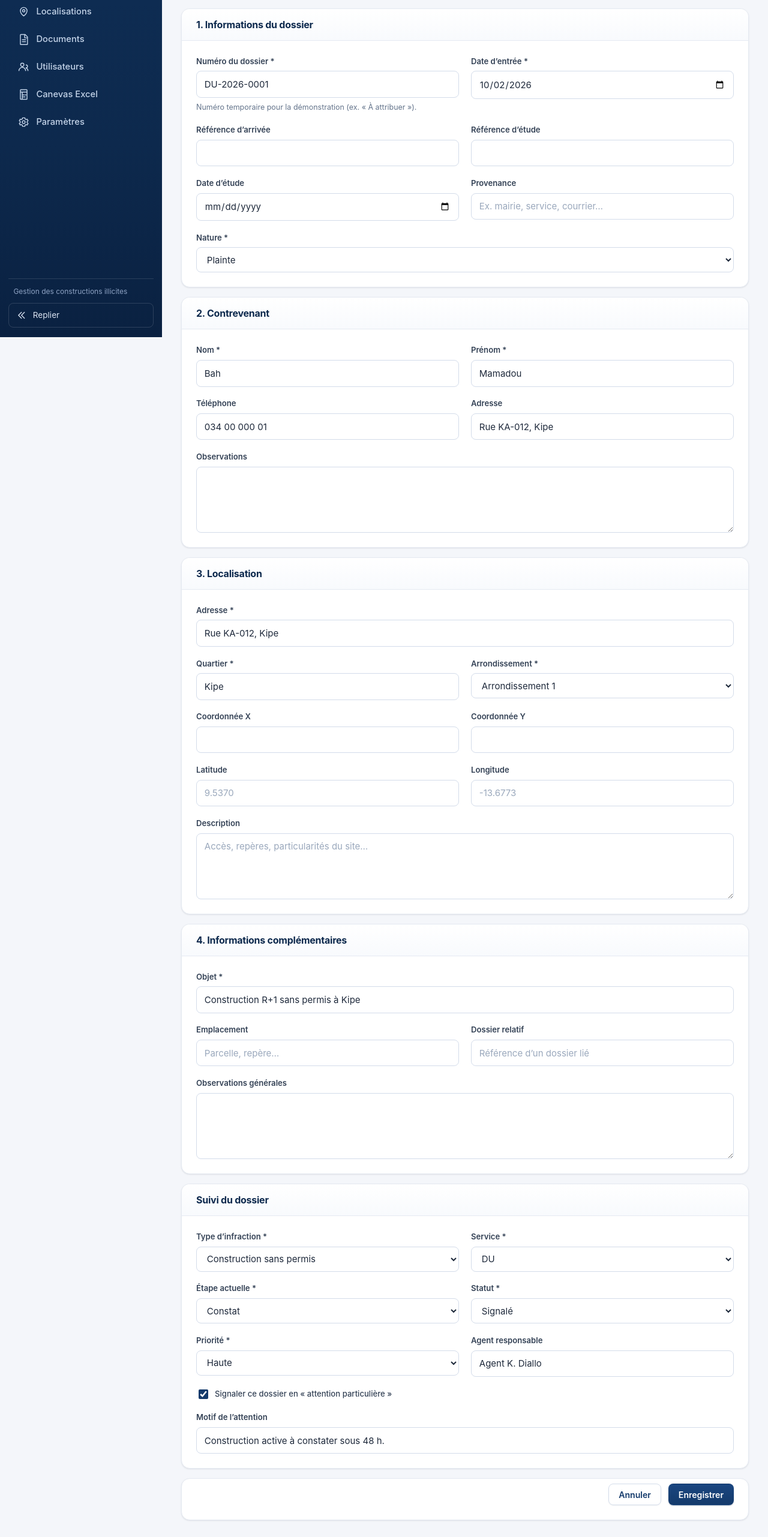
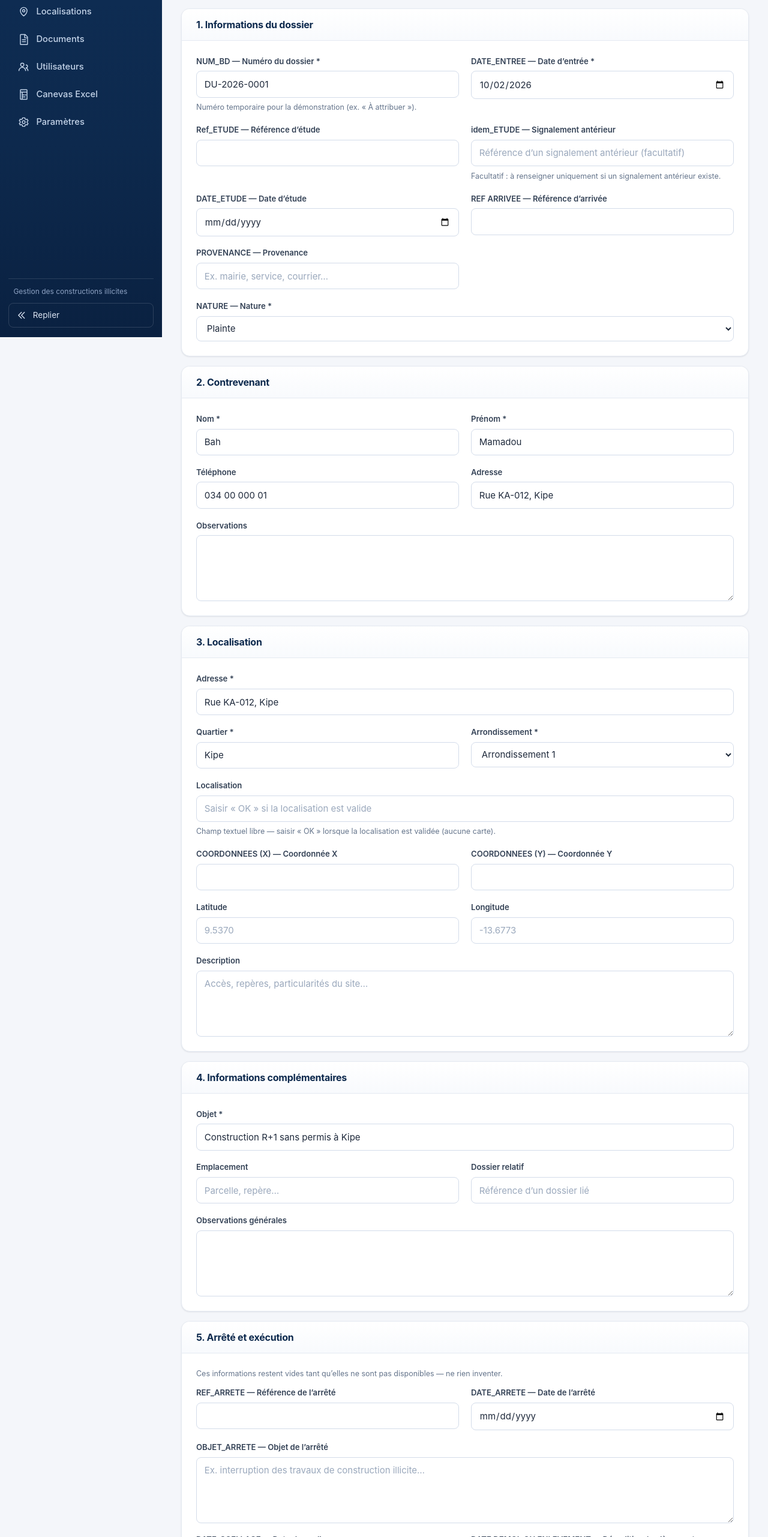
Before and after one commit to randriamiharyDani/frontend-du-cua, an Angular app: page /admin/dossiers/1/modifier in a window 1280 px wide. Shown: the part 238-2800 px from the top of the page at 60% size. Built offline with nearby package versions, Linux system fonts and the light colour scheme.

Commit message:
rectifiation des interface de chaque page

```diff
--- a/src/app/core/data/dossiers.mock.ts
+++ b/src/app/core/data/dossiers.mock.ts
@@ -58,6 +58,7 @@ export const DOSSIERS_MOCK: Dossier[] = SEEDS.map((s) => ({
     dateEntree: s.dateEntree,
     referenceArrivee: '',
     referenceEtude: '',
+    idemEtude: '',
     dateEtude: '',
     provenance: '',
     nature: s.nature,
@@ -71,6 +72,7 @@ export const DOSSIERS_MOCK: Dossier[] = SEEDS.map((s) => ({
   },
   localisation: {
     adresse: s.adresse,
+    localisation: '',
     quartier: s.quartier,
     arrondissement: s.arrondissement,
     coordX: '',
@@ -84,6 +86,13 @@ export const DOSSIERS_MOCK: Dossier[] = SEEDS.map((s) => ({
     emplacement: '',
     dossierRelatif: '',
     observationsGenerales: '',
+  },
+  arretes: {
+    refArrete: '',
+    dateArrete: '',
+    objetArrete: '',
+    dateScellage: '',
+    dateDemolOuEnlevement: '',
   },
   type: s.type,
   service: s.service,
--- a/src/app/features/admin/canevas-excel.component.html
+++ b/src/app/features/admin/canevas-excel.component.html
@@ -69,9 +69,7 @@
               @for (col of colonnes; track col.cle; let i = $index) {
                 <td [class.col-fixe]="i === 0" [class.nowrap]="col.cle === 'numero' || col.cle === 'dateEntree'">
                   @switch (col.cle) {
-                    @case ('service') { <span class="badge badge--info">{{ l[col.cle] }}</span> }
                     @case ('nature') { <span class="badge badge--neutral">{{ l[col.cle] }}</span> }
-                    @case ('etape') { <span class="badge badge--warning">{{ l[col.cle] }}</span> }
                     @default {
                       @if (l[col.cle]) { {{ l[col.cle] } } @else { <span class="vide">—</span> }
                     }
@@ -85,7 +83,7 @@
     </div>
 
     <div class="pagination">
-      <span class="muted small">{{ lignes().length }} ligne(s) · page {{ pageCourante() }} sur {{ totalPages() }} · 21 colonnes</span>
+      <span class="muted small">{{ lignes().length }} ligne(s) · page {{ pageCourante() }} sur {{ totalPages() }} · 20 colonnes</span>
       <div class="pagination__nav">
         <button type="button" class="btn btn--secondary btn--sm" [disabled]="pageCourante() === 1" (click)="allerA(pageCourante() - 1)">Précédent</button>
         <button type="button" class="btn btn--secondary btn--sm" [disabled]="pageCourante() === totalPages()" (click)="allerA(pageCourante() + 1)">Suivant</button>
--- a/src/app/features/admin/canevas-excel.component.ts
+++ b/src/app/features/admin/canevas-excel.component.ts
@@ -5,7 +5,6 @@ import {
   ETAPE_LABEL,
   ETAPES,
   EtapeDossier,
-  MouvementDossier,
   NATURE_LABEL,
   NATURES,
   NatureDossier,
@@ -31,6 +30,7 @@ type CleColonne =
   | 'numero'
   | 'dateEntree'
   | 'referenceEtude'
+  | 'idemEtude'
   | 'dateEtude'
   | 'referenceArrivee'
   | 'provenance'
@@ -44,11 +44,9 @@ type CleColonne =
   | 'observations'
   | 'refArrete'
   | 'dateArrete'
+  | 'objetArrete'
   | 'dateScellage'
-  | 'dateDemolition'
-  | 'service'
-  | 'etape'
-  | 'derniereAction';
+  | 'dateDemolition';
 
 interface ColonneCanevas {
   cle: CleColonne;
@@ -78,29 +76,28 @@ export class CanevasExcelComponent {
   protected readonly etapes = ETAPES;
   protected readonly etapeLabel = ETAPE_LABEL;
 
-  /** Colonnes du canevas, dans l’ordre demandé. */
+  /** Les 20 colonnes officielles du canevas, dans l’ordre exact du fichier Excel. */
   protected readonly colonnes: readonly ColonneCanevas[] = [
-    { cle: 'numero', libelle: 'N° / BD' },
-    { cle: 'dateEntree', libelle: 'Date d’entrée' },
-    { cle: 'referenceEtude', libelle: 'Réf. d’étude' },
-    { cle: 'dateEtude', libelle: 'Date d’étude' },
-    { cle: 'referenceArrivee', libelle: 'Réf. d’arrivée' },
-    { cle: 'provenance', libelle: 'Provenance' },
-    { cle: 'nature', libelle: 'Nature' },
-    { cle: 'coordonnees', libelle: 'Coordonnées X / Y' },
+    { cle: 'numero', libelle: 'NUM_BD' },
+    { cle: 'dateEntree', libelle: 'DATE_ENTREE' },
+    { cle: 'referenceEtude', libelle: 'Ref_ETUDE' },
+    { cle: 'idemEtude', libelle: 'idem_ETUDE' },
+    { cle: 'dateEtude', libelle: 'DATE_ETUDE' },
+    { cle: 'referenceArrivee', libelle: 'REF ARRIVEE' },
+    { cle: 'provenance', libelle: 'PROVENANCE' },
+    { cle: 'nature', libelle: 'NATURE' },
+    { cle: 'coordonnees', libelle: 'COORDONNEES (X/Y)' },
     { cle: 'localisation', libelle: 'Localisation' },
-    { cle: 'contrevenant', libelle: 'Nom du contrevenant' },
-    { cle: 'objet', libelle: 'Objet' },
+    { cle: 'contrevenant', libelle: 'Nom contrevenant' },
+    { cle: 'objet', libelle: 'OBJET' },
     { cle: 'emplacement', libelle: 'Emplacement' },
-    { cle: 'dossierRelatif', libelle: 'Dossier relatif' },
-    { cle: 'observations', libelle: 'Observations' },
-    { cle: 'refArrete', libelle: 'Réf. de l’arrêté' },
-    { cle: 'dateArrete', libelle: 'Date de l’arrêté' },
-    { cle: 'dateScellage', libelle: 'Date de scellage' },
-    { cle: 'dateDemolition', libelle: 'Date de démolition / enlèvement' },
-    { cle: 'service', libelle: 'Service actuel' },
-    { cle: 'etape', libelle: 'Étape actuelle' },
-    { cle: 'derniereAction', libelle: 'Dernière action' },
+    { cle: 'dossierRelatif', libelle: 'DOSSIER RELATIF' },
+    { cle: 'observations', libelle: 'OBS' },
+    { cle: 'refArrete', libelle: 'REF_ARRETE' },
+    { cle: 'dateArrete', libelle: 'DATE_ARRETE' },
+    { cle: 'objetArrete', libelle: 'OBJET_ARRETE' },
+    { cle: 'dateScellage', libelle: 'DATE_SCELLAGE' },
+    { cle: 'dateDemolition', libelle: 'DATE DEMOL OU ENLEVEMENT' },
   ];
 
   // --- Filtres ---
@@ -144,10 +141,7 @@ export class CanevasExcelComponent {
   /** Lignes du canevas issues des dossiers temporaires (aucune donnée ajoutée). */
   protected readonly lignes = computed<LigneCanevas[]>(() => {
     const docs = this.store.documents();
-    const mvts = this.store.mouvements();
-    return this.dossiersFiltres().map((d) =>
-      this.versLigne(d, docs, mvts),
-    );
+    return this.dossiersFiltres().map((d) => this.versLigne(d, docs));
   });
 
   protected readonly totalPages = computed(() =>
@@ -168,17 +162,8 @@ export class CanevasExcelComponent {
       .sort((a, b) => b.dateDepot.localeCompare(a.dateDepot))[0];
   }
 
-  private derniereAction(dossier: Dossier, mvts: MouvementDossier[]): string {
-    const propres = mvts
-      .filter((m) => m.dossierId === dossier.id)
-      .sort((a, b) => b.date.localeCompare(a.date));
-    if (propres.length) return propres[0].action;
-    const histo = dossier.historique;
-    return histo.length ? histo[histo.length - 1].libelle : '';
-  }
-
-  /** Projette un dossier sur une ligne du canevas. */
-  private versLigne(d: Dossier, docs: DocumentDossier[], mvts: MouvementDossier[]): LigneCanevas {
+  /** Projette un dossier sur une ligne du canevas (20 colonnes, ordre Excel). */
+  private versLigne(d: Dossier, docs: DocumentDossier[]): LigneCanevas {
     const arrete =
       this.documentDeType(d.id, docs, 'arrete_interruptif') ??
       this.documentDeType(d.id, docs, 'arrete_scelles');
@@ -186,29 +171,29 @@ export class CanevasExcelComponent {
     const demolition = this.documentDeType(d.id, docs, 'document_demolition');
     const etude = this.documentDeType(d.id, docs, 'document_etude');
     const loc = d.localisation;
+    const a = d.arretes;
 
     return {
       numero: d.infos.numero || d.reference,
       dateEntree: formatDate(d.infos.dateEntree),
       referenceEtude: d.infos.referenceEtude || etude?.reference || '',
+      idemEtude: d.infos.idemEtude || '',
       dateEtude: formatDate(d.infos.dateEtude || etude?.dateDepot || ''),
       referenceArrivee: d.infos.referenceArrivee || '',
       provenance: d.infos.provenance || '',
       nature: NATURE_LABEL[d.infos.nature],
       coordonnees: [loc.coordX, loc.coordY].filter(Boolean).join(' / '),
-      localisation: [loc.adresse, loc.quartier].filter(Boolean).join(', '),
+      localisation: loc.localisation || [loc.adresse, loc.quartier].filter(Boolean).join(', '),
       contrevenant: nomContrevenant(d.contrevenant),
       objet: d.complements.objet,
       emplacement: d.complements.emplacement || '',
       dossierRelatif: d.complements.dossierRelatif || '',
       observations: d.complements.observationsGenerales || d.motifAttention || '',
-      refArrete: arrete?.reference || '',
-      dateArrete: formatDate(arrete?.dateDepot || ''),
-      dateScellage: formatDate(scellage?.dateDepot || ''),
-      dateDemolition: formatDate(demolition?.dateDepot || ''),
-      service: d.service,
-      etape: ETAPE_LABEL[d.etape],
-      derniereAction: this.derniereAction(d, mvts),
+      refArrete: a.refArrete || arrete?.reference || '',
+      dateArrete: formatDate(a.dateArrete || arrete?.dateDepot || ''),
+      objetArrete: a.objetArrete || '',
+      dateScellage: formatDate(a.dateScellage || scellage?.dateDepot || ''),
+      dateDemolition: formatDate(a.dateDemolOuEnlevement || demolition?.dateDepot || ''),
     };
   }
 
--- a/src/app/features/dossiers/dossier-detail.component.html
+++ b/src/app/features/dossiers/dossier-detail.component.html
@@ -42,6 +42,7 @@
             <div><dt>Date d’entrée</dt><dd>{{ d.infos.dateEntree ? (d.infos.dateEntree | date: 'd MMMM y') : '—' }}</dd></div>
             <div><dt>Référence d’arrivée</dt><dd>{{ d.infos.referenceArrivee || '—' }}</dd></div>
             <div><dt>Référence d’étude</dt><dd>{{ d.infos.referenceEtude || '—' }}</dd></div>
+            <div><dt>idem_ÉTUDE (signalement antérieur)</dt><dd>{{ d.infos.idemEtude || '—' }}</dd></div>
             <div><dt>Date d’étude</dt><dd>{{ d.infos.dateEtude ? (d.infos.dateEtude | date: 'd MMMM y') : '—' }}</dd></div>
             <div><dt>Provenance</dt><dd>{{ d.infos.provenance || '—' }}</dd></div>
             <div><dt>Nature</dt><dd>{{ natureLabel[d.infos.nature] }}</dd></div>
@@ -92,6 +93,9 @@
             <div class="full"><dt>Adresse</dt>
               <dd>@if (d.localisation.adresse) { {{ d.localisation.adresse }} } @else { <span class="absent">Non renseignée</span> }</dd>
             </div>
+            <div class="full"><dt>Localisation</dt>
+              <dd>@if (d.localisation.localisation) { {{ d.localisation.localisation }} } @else { <span class="absent">Non renseignée</span> }</dd>
+            </div>
             <div><dt>Quartier</dt>
               <dd>@if (d.localisation.quartier) { {{ d.localisation.quartier }} } @else { <span class="absent">—</span> }</dd>
             </div>
@@ -112,7 +116,23 @@
         </div>
       </section>
 
-      <!-- 4. Historique des mouvements -->
+      <!-- 4. Arrêté et exécution -->
+      <section class="card">
+        <div class="card__header"><h2>Arrêté et exécution</h2></div>
+        <div class="card__body">
+          <dl class="dl">
+            <div><dt>Référence de l’arrêté</dt><dd>{{ d.arretes.refArrete || '—' }}</dd></div>
+            <div><dt>Date de l’arrêté</dt><dd>{{ d.arretes.dateArrete ? (d.arretes.dateArrete | date: 'd MMMM y') : '—' }}</dd></div>
+            <div class="full"><dt>Objet de l’arrêté</dt>
+              <dd>@if (d.arretes.objetArrete) { {{ d.arretes.objetArrete }} } @else { <span class="absent">Non renseigné</span> }</dd>
+            </div>
+            <div><dt>Date de scellage</dt><dd>{{ d.arretes.dateScellage ? (d.arretes.dateScellage | date: 'd MMMM y') : '—' }}</dd></div>
+            <div><dt>Démolition / enlèvement</dt><dd>{{ d.arretes.dateDemolOuEnlevement ? (d.arretes.dateDemolOuEnlevement | date: 'd MMMM y') : '—' }}</dd></div>
+          </dl>
+        </div>
+      </section>
+
+      <!-- Historique des mouvements -->
       <section class="card">
         <div class="card__header">
           <h2>Historique des mouvements</h2>
--- a/src/app/features/dossiers/dossier-form.component.html
+++ b/src/app/features/dossiers/dossier-form.component.html
@@ -13,40 +13,46 @@
     <div class="card__body">
       <div class="form-grid" formGroupName="infos">
         <div class="field">
-          <label for="numero">Numéro du dossier *</label>
+          <label for="numero">NUM_BD — Numéro du dossier *</label>
           <input id="numero" class="input" formControlName="numero" [class.is-invalid]="invalide('infos.numero')" />
           <span class="hint">Numéro temporaire pour la démonstration (ex. « À attribuer »).</span>
           @if (invalide('infos.numero')) { <span class="error">{{ message('infos.numero') }}</span> }
         </div>
 
         <div class="field">
-          <label for="dateEntree">Date d’entrée *</label>
+          <label for="dateEntree">DATE_ENTREE — Date d’entrée *</label>
           <input id="dateEntree" type="date" class="input" formControlName="dateEntree" [class.is-invalid]="invalide('infos.dateEntree')" />
           @if (invalide('infos.dateEntree')) { <span class="error">{{ message('infos.dateEntree') }}</span> }
         </div>
 
         <div class="field">
-          <label for="referenceArrivee">Référence d’arrivée</label>
+          <label for="referenceEtude">Ref_ETUDE — Référence d’étude</label>
+          <input id="referenceEtude" class="input" formControlName="referenceEtude" />
+        </div>
+
+        <div class="field">
+          <label for="idemEtude">idem_ETUDE — Signalement antérieur</label>
+          <input id="idemEtude" class="input" formControlName="idemEtude" placeholder="Référence d’un signalement antérieur (facultatif)" />
+          <span class="hint">Facultatif : à renseigner uniquement si un signalement antérieur existe.</span>
+        </div>
+
+        <div class="field">
+          <label for="dateEtude">DATE_ETUDE — Date d’étude</label>
+          <input id="dateEtude" type="date" class="input" formControlName="dateEtude" />
+        </div>
+
+        <div class="field">
+          <label for="referenceArrivee">REF ARRIVEE — Référence d’arrivée</label>
           <input id="referenceArrivee" class="input" formControlName="referenceArrivee" />
         </div>
 
         <div class="field">
-          <label for="referenceEtude">Référence d’étude</label>
-          <input id="referenceEtude" class="input" formControlName="referenceEtude" />
-        </div>
-
-        <div class="field">
-          <label for="dateEtude">Date d’étude</label>
-          <input id="dateEtude" type="date" class="input" formControlName="dateEtude" />
-        </div>
-
-        <div class="field">
-          <label for="provenance">Provenance</label>
+          <label for="provenance">PROVENANCE — Provenance</label>
           <input id="provenance" class="input" formControlName="provenance" placeholder="Ex. mairie, service, courrier…" />
         </div>
 
         <div class="field full">
-          <label for="nature">Nature *</label>
+          <label for="nature">NATURE — Nature *</label>
           <select id="nature" class="input" formControlName="nature" [class.is-invalid]="invalide('infos.nature')">
             @for (n of natures; track n) { <option [value]="n">{{ natureLabel[n] }}</option> }
           </select>
@@ -118,14 +124,20 @@
           @if (invalide('localisation.arrondissement')) { <span class="error">{{ message('localisation.arrondissement') }}</span> }
         </div>
 
+        <div class="field full">
+          <label for="localisation">Localisation</label>
+          <input id="localisation" class="input" formControlName="localisation" placeholder="Saisir « OK » si la localisation est valide" />
+          <span class="hint">Champ textuel libre — saisir « OK » lorsque la localisation est validée (aucune carte).</span>
+        </div>
+
         <div class="field">
-          <label for="coordX">Coordonnée X</label>
+          <label for="coordX">COORDONNEES (X) — Coordonnée X</label>
           <input id="coordX" class="input" formControlName="coordX" [class.is-invalid]="invalide('localisation.coordX')" />
           @if (invalide('localisation.coordX')) { <span class="error">{{ message('localisation.coordX') }}</span> }
         </div>
 
         <div class="field">
-          <label for="coordY">Coordonnée Y</label>
+          <label for="coordY">COORDONNEES (Y) — Coordonnée Y</label>
           <input id="coordY" class="input" formControlName="coordY" [class.is-invalid]="invalide('localisation.coordY')" />
           @if (invalide('localisation.coordY')) { <span class="error">{{ message('localisation.coordY') }}</span> }
         </div>
@@ -174,6 +186,42 @@
         <div class="field full">
           <label for="observationsGenerales">Observations générales</label>
           <textarea id="observationsGenerales" class="input" formControlName="observationsGenerales"></textarea>
+        </div>
+      </div>
+    </div>
+  </section>
+
+  <!-- 5. Arrêté et exécution -->
+  <section class="card">
+    <div class="card__header"><h2>5. Arrêté et exécution</h2></div>
+    <div class="card__body">
+      <p class="hint" style="margin: 0 0 0.75rem;">
+        Ces informations restent vides tant qu’elles ne sont pas disponibles — ne rien inventer.
+      </p>
+      <div class="form-grid" formGroupName="arretes">
+        <div class="field">
+          <label for="refArrete">REF_ARRETE — Référence de l’arrêté</label>
+          <input id="refArrete" class="input" formControlName="refArrete" />
+        </div>
+
+        <div class="field">
+          <label for="dateArrete">DATE_ARRETE — Date de l’arrêté</label>
+          <input id="dateArrete" type="date" class="input" formControlName="dateArrete" />
+        </div>
+
+        <div class="field full">
+          <label for="objetArrete">OBJET_ARRETE — Objet de l’arrêté</label>
+          <textarea id="objetArrete" class="input" formControlName="objetArrete" placeholder="Ex. interruption des travaux de construction illicite…"></textarea>
+        </div>
+
+        <div class="field">
+          <label for="dateScellage">DATE_SCELLAGE — Date de scellage</label>
+          <input id="dateScellage" type="date" class="input" formControlName="dateScellage" />
+        </div>
+
+        <div class="field">
+          <label for="dateDemolOuEnlevement">DATE DEMOL OU ENLEVEMENT — Démolition / enlèvement</label>
+          <input id="dateDemolOuEnlevement" type="date" class="input" formControlName="dateDemolOuEnlevement" />
         </div>
       </div>
     </div>
--- a/src/app/features/dossiers/dossier-form.component.ts
+++ b/src/app/features/dossiers/dossier-form.component.ts
@@ -79,9 +79,10 @@ export class DossierFormComponent {
     infos: this.fb.group({
       numero: [NUMERO_TEMPORAIRE, [Validators.required, Validators.maxLength(40)]],
       dateEntree: [aujourdHui(), Validators.required],
+      referenceEtude: [''],
+      idemEtude: [''],
+      dateEtude: [''],
       referenceArrivee: [''],
-      referenceEtude: [''],
-      dateEtude: [''],
       provenance: [''],
       nature: ['plainte' as NatureDossier, Validators.required],
     }),
@@ -98,6 +99,7 @@ export class DossierFormComponent {
     // 3. Localisation.
     localisation: this.fb.group({
       adresse: ['', Validators.required],
+      localisation: [''],
       quartier: ['', Validators.required],
       arrondissement: ['', Validators.required],
       coordX: ['', coordonneeValide],
@@ -113,6 +115,15 @@ export class DossierFormComponent {
       emplacement: [''],
       dossierRelatif: [''],
       observationsGenerales: [''],
+    }),
+
+    // 5. Arrêté d’interruption et suites (scellage, démolition / enlèvement).
+    arretes: this.fb.group({
+      refArrete: [''],
+      dateArrete: [''],
+      objetArrete: [''],
+      dateScellage: [''],
+      dateDemolOuEnlevement: [''],
     }),
   });
 
```
Also changed, not shown: src/app/core/models/dossier.model.ts (+30 -0 lines), 26 other files (tests, documents, lock files or other folders).
